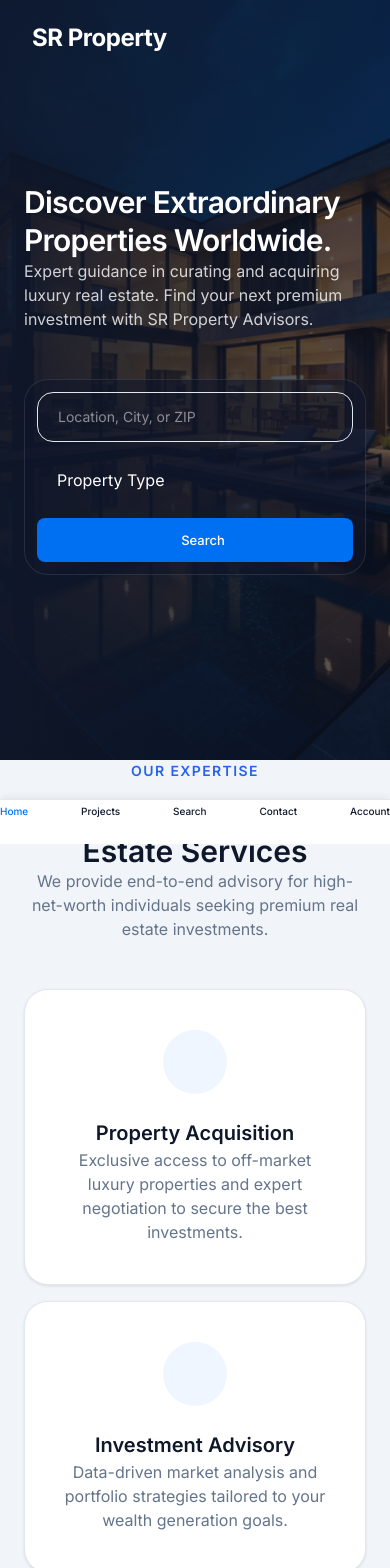
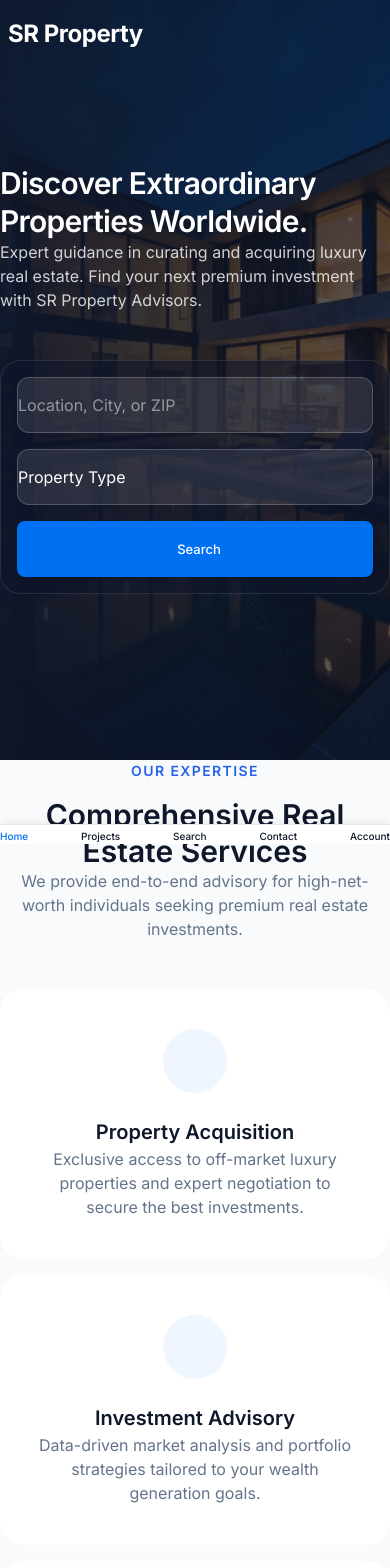
Before and after one commit to Pranav722/sr-property-advisors, a React (Vite) app in the folder frontend/: page / in a window 390 px wide. Shown: the top 1568 px of the page. Built offline with nearby package versions, Linux system fonts and the light colour scheme; no server answers.

Commit message:
fix(ui): resolve CSS collisions, consolidate theme, and refine spacing for large screens

```diff
--- a/frontend/src/components/Header.jsx
+++ b/frontend/src/components/Header.jsx
@@ -44,7 +44,7 @@ const Header = () => {
           )}
 
           {/* Mobile visible right-side elements */}
-          <div className="md:hidden flex-col gap-4 mt-4 pt-4 border-t border-gray-100/20 hidden mobile-only-block" style={{borderTopColor: 'rgba(255,255,255,0.1)'}}>
+          <div className="md:hidden flex flex-col gap-4 mt-4 pt-4 border-t border-gray-100/20 mobile-only-block" style={{borderTopColor: 'rgba(255,255,255,0.1)'}}>
             {!isLoggedIn ? (
               <Link to="/login" className="nav-link text-center">Login</Link>
             ) : (
--- a/frontend/src/home.css
+++ b/frontend/src/home.css
@@ -136,7 +136,8 @@
 .hero-content {
     position: relative;
     z-index: 10;
-    max-width: 800px;
+    max-width: 1200px;
+    width: 100%;
 }
 
 .search-bar {
--- a/frontend/src/index.css
+++ b/frontend/src/index.css
@@ -1,17 +1,27 @@
 @import "tailwindcss";
 
 @theme {
-  --color-primary: #0D8ABC;
+  --color-primary: #0f172a;
   --color-secondary: #f8fafc;
-  --color-accent: #f59e0b;
+  --color-accent: #2563eb;
+  --color-accent-hover: #1d4ed8;
   --color-dark: #0f172a;
   --color-muted: #64748b;
   --color-border: #e2e8f0;
   --font-sans: "Inter", sans-serif;
+
+  --shadow-sm: 0 1px 3px rgba(0, 0, 0, 0.1);
+  --shadow-md: 0 4px 6px -1px rgba(0, 0, 0, 0.1), 0 2px 4px -1px rgba(0, 0, 0, 0.06);
+  --shadow-lg: 0 10px 15px -3px rgba(0, 0, 0, 0.1), 0 4px 6px -2px rgba(0, 0, 0, 0.05);
+  --shadow-glass: 0 8px 32px 0 rgba(31, 38, 135, 0.15);
 }
 
 @layer base {
   body {
     @apply text-dark bg-secondary font-sans antialiased;
+    line-height: 1.5;
+  }
+  h1, h2, h3, h4, h5, h6 {
+    @apply font-bold;
   }
 }
--- a/frontend/src/pages/Home.jsx
+++ b/frontend/src/pages/Home.jsx
@@ -22,19 +22,27 @@ const Home = () => {
               Property Advisors.
             </p>
 
-            <div className="search-bar glass-dark w-full md:w-[85%] lg:w-[110%] max-w-[1100px] xl:ml-[-10%] relative z-20">
-              <form className="flex flex-col md:flex-row items-stretch md:items-center gap-3 md:gap-4 w-full" action="/projects">
-                <input type="text" placeholder="Location, City, or ZIP" className="input-base text-sm md:text-base min-h-[48px] w-full" style={{ flex: 1 }} />
+            <div className="search-bar glass-dark w-full lg:w-full max-w-[1200px] relative z-20" style={{ padding: '1rem', borderRadius: '20px' }}>
+              <form className="flex flex-col md:flex-row items-stretch md:items-center gap-4 w-full" action="/projects">
+                <div className="flex-1 flex items-center bg-white/10 rounded-xl px-4 min-h-[56px] border border-white/20 w-full md:w-auto">
+                  <i className="ri-map-pin-line mr-3 text-white/60"></i>
+                  <input type="text" placeholder="Location, City, or ZIP" className="flex-1 bg-transparent border-none outline-none text-white placeholder:text-white/50 text-base" style={{ minWidth: '0' }} />
+                </div>
+
                 <div className="hidden md:block w-[1px] bg-white/20 h-8"></div>
-                <select className="input-base min-h-[48px] w-full md:w-auto" style={{ background: 'transparent', color: 'white', border: 'none' }}>
-                  <option value="" style={{ color: 'black' }}>Property Type</option>
-                  <option value="villa" style={{ color: 'black' }}>Villa</option>
-                  <option value="apartment" style={{ color: 'black' }}>Apartment</option>
-                  <option value="penthouse" style={{ color: 'black' }}>Penthouse</option>
-                </select>
-                <div className="hidden md:block w-[1px] bg-white/20 h-8"></div>
-                <button type="submit" className="btn btn-primary min-h-[48px] w-full md:w-auto mt-2 md:mt-0 whitespace-nowrap px-8">
-                  <i className="ri-search-line" style={{ marginRight: '0.5rem' }}></i> Search
+
+                <div className="flex-1 md:flex-none md:min-w-[200px] flex items-center bg-white/10 rounded-xl px-4 min-h-[56px] border border-white/20 w-full md:w-auto">
+                  <i className="ri-home-4-line mr-3 text-white/60"></i>
+                  <select className="flex-1 bg-transparent border-none outline-none text-white appearance-none cursor-pointer text-base">
+                    <option value="" style={{ color: 'black' }}>Property Type</option>
+                    <option value="villa" style={{ color: 'black' }}>Villa</option>
+                    <option value="apartment" style={{ color: 'black' }}>Apartment</option>
+                    <option value="penthouse" style={{ color: 'black' }}>Penthouse</option>
+                  </select>
+                </div>
+
+                <button type="submit" className="btn btn-primary min-h-[56px] px-10 rounded-xl font-bold shadow-lg hover:scale-105 transition-transform w-full md:w-auto">
+                  <i className="ri-search-line mr-2"></i> Search
                 </button>
               </form>
             </div>
--- a/frontend/src/style.css
+++ b/frontend/src/style.css
@@ -1,155 +1,17 @@
 @import url('https://fonts.googleapis.com/css2?family=Inter:wght@300;400;500;600;700&display=swap');
 
-:root {
-  /* Colors */
-  --color-primary: #0f172a;
-  /* Deep Navy */
-  --color-accent: #2563eb;
-  /* Royal Blue */
-  --color-accent-hover: #1d4ed8;
-  --color-text-main: #0f172a;
-  --color-text-muted: #64748b;
-  /* Soft Slate Gray */
-  --color-text-light: #f8fafc;
-  --color-bg-main: #ffffff;
-  /* Clean White */
-  --color-bg-alt: #f1f5f9;
-
-  /* Borders & Shadows */
-  --border-radius-sm: 8px;
-  --border-radius-md: 16px;
-  --border-radius-lg: 24px;
-  --border-radius-xl: 32px;
-  --border-color: #e2e8f0;
-
-  --shadow-sm: 0 1px 3px rgba(0, 0, 0, 0.1);
-  --shadow-md: 0 4px 6px -1px rgba(0, 0, 0, 0.1), 0 2px 4px -1px rgba(0, 0, 0, 0.06);
-  --shadow-lg: 0 10px 15px -3px rgba(0, 0, 0, 0.1), 0 4px 6px -2px rgba(0, 0, 0, 0.05);
-  --shadow-xl: 0 20px 25px -5px rgba(0, 0, 0, 0.1), 0 10px 10px -5px rgba(0, 0, 0, 0.04);
-  --shadow-glass: 0 8px 32px 0 rgba(31, 38, 135, 0.15);
-
-  /* Transitions */
-  --transition-fast: 0.15s ease-in-out;
-  --transition-normal: 0.3s ease-in-out;
-}
-
-/* Reset & Base */
-*,
-*::before,
-*::after {
-  box-sizing: border-box;
-  margin: 0;
-  padding: 0;
-}
-
-body {
-  font-family: 'Inter', sans-serif;
-  color: var(--color-text-main);
-  background-color: var(--color-bg-main);
-  line-height: 1.5;
-  -webkit-font-smoothing: antialiased;
-  overflow-x: hidden;
-}
-
-img {
-  max-width: 100%;
-  display: block;
-}
-
-a {
-  text-decoration: none;
-  color: inherit;
-}
-
-button {
-  font-family: inherit;
-  cursor: pointer;
-  border: none;
-  background: none;
-}
+/* SR Property Advisors - Custom Styles (Non-Tailwind) */
 
 /* Typography Utilities */
-.text-h1 {
-  font-size: clamp(2rem, 4vw, 3.5rem);
-  font-weight: 700;
-  line-height: 1.1;
-  letter-spacing: -0.02em;
-}
+.text-h1 { font-size: clamp(2rem, 4vw, 3.5rem); font-weight: 700; line-height: 1.1; letter-spacing: -0.02em; }
+.text-h2 { font-size: clamp(2rem, 4vw, 3rem); font-weight: 600; line-height: 1.2; letter-spacing: -0.01em; }
+.text-h3 { font-size: clamp(1.5rem, 3vw, 2rem); font-weight: 600; }
+.text-h4 { font-size: 1.25rem; font-weight: 600; }
+.text-body { font-size: 1rem; color: var(--color-muted); }
+.text-body-large { font-size: 1.125rem; color: var(--color-muted); }
+.text-small { font-size: 0.875rem; color: var(--color-muted); }
 
-.text-h2 {
-  font-size: clamp(2rem, 4vw, 3rem);
-  font-weight: 600;
-  line-height: 1.2;
-  letter-spacing: -0.01em;
-}
-
-.text-h3 {
-  font-size: clamp(1.5rem, 3vw, 2rem);
-  font-weight: 600;
-}
-
-.text-h4 {
-  font-size: 1.25rem;
-  font-weight: 600;
-}
-
-.text-body {
-  font-size: 1rem;
-  color: var(--color-text-muted);
-}
-
-.text-body-large {
-  font-size: 1.125rem;
-  color: var(--color-text-muted);
-}
-
-.text-small {
-  font-size: 0.875rem;
-  color: var(--color-text-muted);
-}
-
-/* Fix map height in home page */
-.map-container {
-    width: 100%;
-    height: 400px;
-    z-index: 10;
-}
-
-/* Base Form Inputs Mobile Overrides */
-select {
-    appearance: none;
-}
-
-/* Mobile Touch Optimization Utilities */
-@media (max-width: 768px) {
-    button,
-    .btn,
-    input[type="submit"],
-    input[type="button"],
-    .nav-link,
-    a {
-        min-height: 44px; /* Apple Human Interface Guidelines minimum touch target size */
-    }
-
-    input[type="text"],
-    input[type="email"],
-    input[type="password"],
-    input[type="search"],
-    select {
-        min-height: 48px;
-    }
-}
-/* Layout Utilities */
-.container {
-  width: 100%;
-  max-width: 1400px;
-  margin: 0 auto;
-  padding: 0 1.5rem;
-}
-
-
-
-/* UI Components & Utilities */
+/* UI Components */
 .glass {
   background: rgba(255, 255, 255, 0.7);
   backdrop-filter: blur(12px);
@@ -167,61 +29,34 @@ select {
 }
 
 .card {
-  background-color: var(--color-bg-main);
-  border-radius: var(--border-radius-lg);
+  background-color: white;
+  border-radius: 24px;
   box-shadow: var(--shadow-sm);
-  transition: transform var(--transition-normal), box-shadow var(--transition-normal);
+  transition: transform 0.3s ease-in-out, box-shadow 0.3s ease-in-out;
   overflow: hidden;
-  border: 1px solid var(--border-color);
+  border: 1px solid var(--color-border);
 }
 
-.card:hover {
-  transform: translateY(-4px);
-  box-shadow: var(--shadow-lg);
-}
+.card:hover { transform: translateY(-4px); box-shadow: var(--shadow-lg); }
 
 .btn {
   display: inline-flex;
   align-items: center;
   justify-content: center;
   padding: 0.75rem 1.5rem;
-  border-radius: var(--border-radius-md);
+  border-radius: 16px;
   font-weight: 500;
-  transition: all var(--transition-fast);
+  transition: all 0.15s ease-in-out;
   white-space: nowrap;
 }
 
-.btn-primary {
-  background-color: var(--color-accent);
-  color: white;
-}
+.btn-primary { background-color: var(--color-accent); color: white; }
+.btn-primary:hover { background-color: var(--color-accent-hover); transform: translateY(-2px); box-shadow: 0 10px 15px -3px rgba(37, 99, 235, 0.3); }
 
-.btn-primary:hover {
-  background-color: var(--color-accent-hover);
-  transform: translateY(-2px);
-  box-shadow: 0 10px 15px -3px rgba(37, 99, 235, 0.3);
-}
+.btn-secondary { background-color: var(--color-bg-alt); color: var(--color-primary); }
+.btn-outline { border: 1px solid var(--color-border); color: var(--color-primary); }
+.btn-outline:hover { border-color: var(--color-primary); background-color: var(--color-bg-alt); }
 
-.btn-secondary {
-  background-color: var(--color-bg-alt);
-  color: var(--color-primary);
-}
-
-.btn-secondary:hover {
-  background-color: #e2e8f0;
-}
-
-.btn-outline {
-  border: 1px solid var(--border-color);
-  color: var(--color-primary);
-}
-
-.btn-outline:hover {
-  border-color: var(--color-primary);
-  background-color: var(--color-bg-alt);
-}
-
-/* Gradients */
 .gradient-text {
   background: linear-gradient(135deg, var(--color-primary), var(--color-accent));
   -webkit-background-clip: text;
@@ -229,57 +64,18 @@ select {
   background-clip: text;
 }
 
-/* Inputs */
 .input-base {
   width: 100%;
   padding: 0.875rem 1.25rem;
-  border: 1px solid var(--border-color);
-  border-radius: var(--border-radius-md);
+  border: 1px solid var(--color-border);
+  border-radius: 16px;
   font-family: inherit;
   font-size: 1rem;
-  transition: border-color var(--transition-fast), box-shadow var(--transition-fast);
+  transition: border-color 0.15s ease-in-out, box-shadow 0.15s ease-in-out;
   outline: none;
 }
 
-.input-base:focus {
-  border-color: var(--color-accent);
-  box-shadow: 0 0 0 3px rgba(37, 99, 235, 0.15);
-}
+.input-base:focus { border-color: var(--color-accent); box-shadow: 0 0 0 3px rgba(37, 99, 235, 0.15); }
 
-/* Badge */
-.badge {
-  display: inline-block;
-  padding: 0.25rem 0.75rem;
-  border-radius: 999px;
-  font-size: 0.75rem;
-  font-weight: 600;
-  text-transform: uppercase;
-  letter-spacing: 0.05em;
-}
-
-.badge-blue {
-  background-color: #eff6ff;
-  color: var(--color-accent);
-}
-
-.badge-gray {
-  background-color: var(--color-bg-alt);
-  color: var(--color-text-muted);
-}
-
-/* Animation */
-@keyframes fadeIn {
-  from {
-    opacity: 0;
-    transform: translateY(10px);
-  }
-
-  to {
-    opacity: 1;
-    transform: translateY(0);
-  }
-}
-
-.animate-fade-in {
-  animation: fadeIn 0.6s ease-out forwards;
-}
+@keyframes fadeIn { from { opacity: 0; transform: translateY(10px); } to { opacity: 1; transform: translateY(0); } }
+.animate-fade-in { animation: fadeIn 0.6s ease-out forwards; }
```
Also changed, not shown: frontend/src/pages/Projects.jsx (+4 -4 lines), frontend/src/projects.css (+7 -4 lines).
